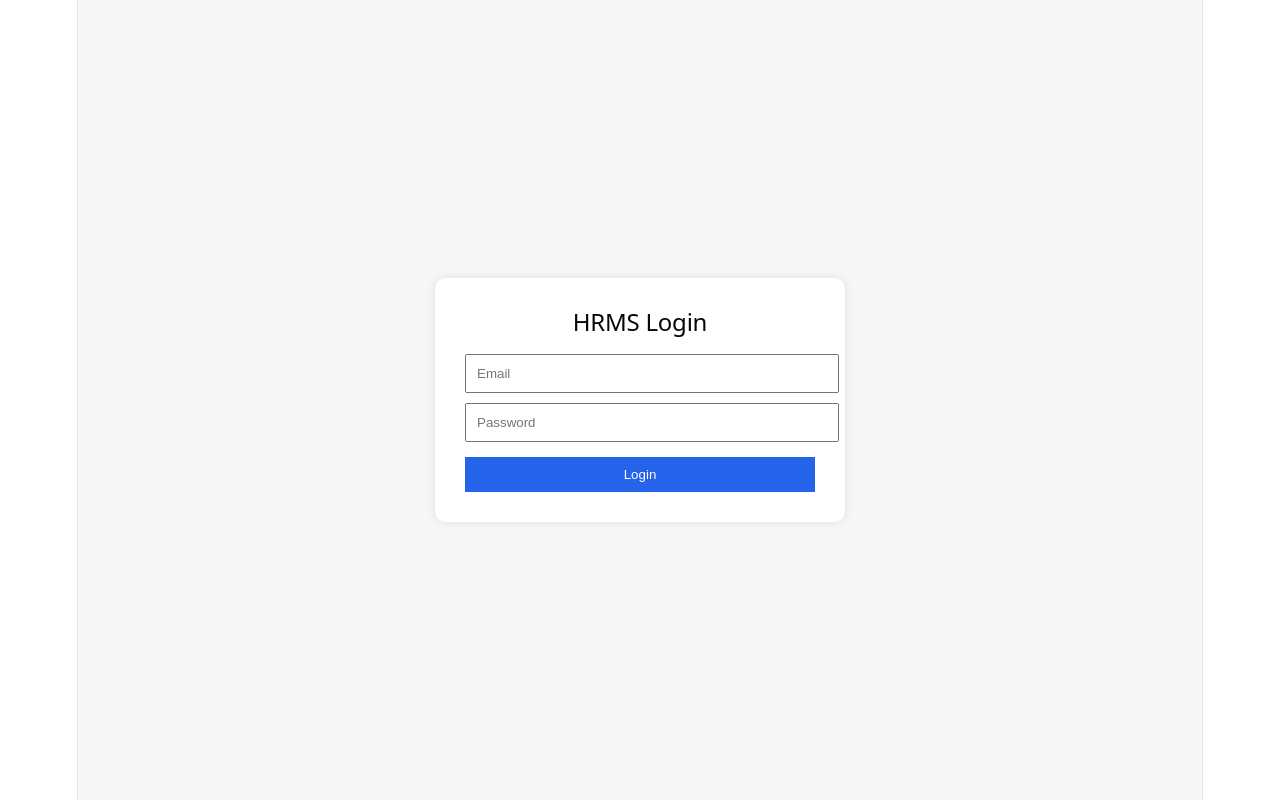
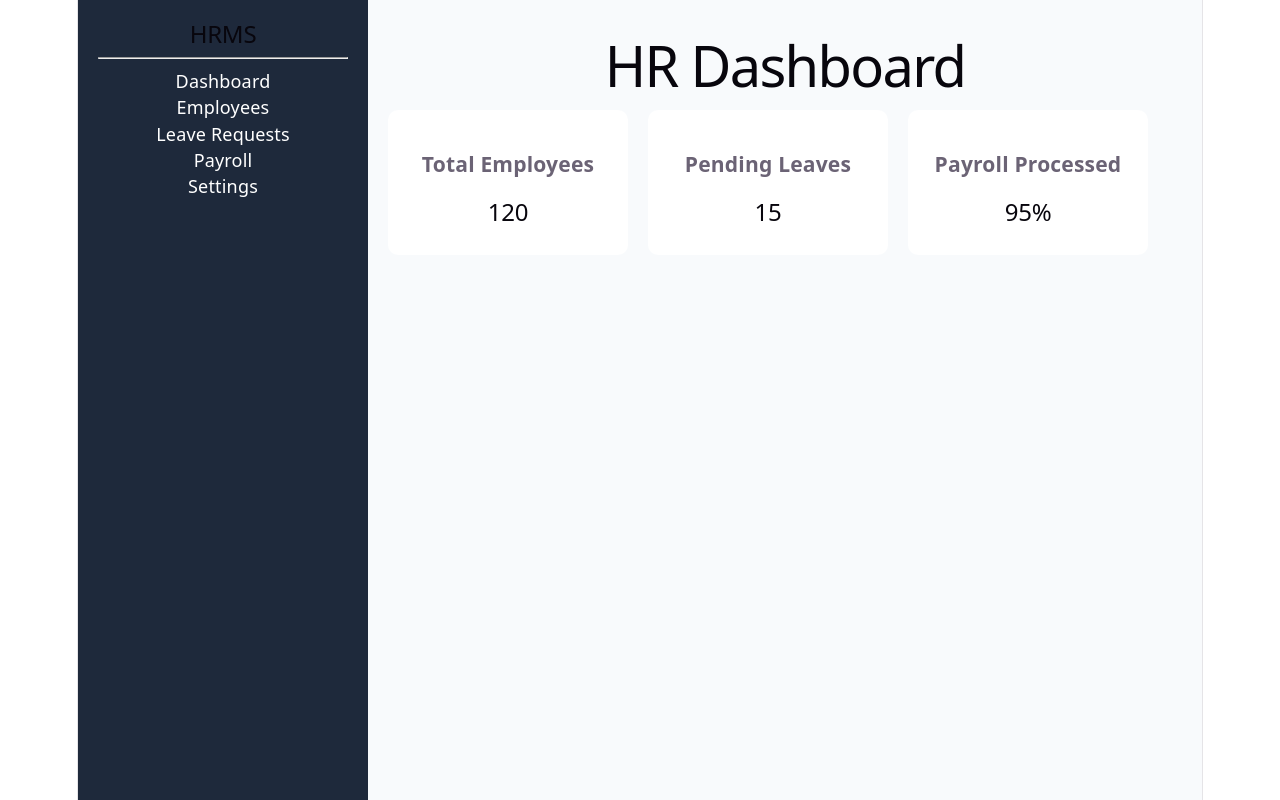
Before and after one commit to KumkumDadhich/infotact-hrms-dashboard, a React app: page / in a window 1280 px wide. Built offline with nearby package versions, Linux system fonts and the light colour scheme; the HTML template or start-up script is replaced by a standard one.

Commit message:
feat: creat HR dashboard layout(fixes #3)

```diff
--- a/src/App.jsx
+++ b/src/App.jsx
@@ -1,58 +1,78 @@
 function App() {
   return (
+    <div style={{ display: "flex", minHeight: "100vh" }}>
+
+      {/* Sidebar */}
       <div
         style={{
-        height: "100vh",
+          width: "250px",
+          background: "#1e293b",
+          color: "white",
+          padding: "20px",
+        }}
+      >
+        <h2>HRMS</h2>
+        <hr />
+        <p>Dashboard</p>
+        <p>Employees</p>
+        <p>Leave Requests</p>
+        <p>Payroll</p>
+        <p>Settings</p>
+      </div>
+
+      {/* Main Content */}
+      <div
+        style={{
+          flex: 1,
+          padding: "20px",
+          background: "#f8fafc",
+        }}
+      >
+        <h1>HR Dashboard</h1>
+
+        <div
+          style={{
             display: "flex",
-        justifyContent: "center",
-        alignItems: "center",
-        backgroundColor: "#f4f6f8",
+            gap: "20px",
+            marginTop: "20px",
           }}
         >
           <div
             style={{
               background: "white",
-          padding: "30px",
+              padding: "20px",
               borderRadius: "10px",
-          width: "350px",
-          boxShadow: "0 0 10px rgba(0,0,0,0.1)",
+              width: "200px",
             }}
           >
-        <h2>HRMS Login</h2>
+            <h3>Total Employees</h3>
+            <h2>120</h2>
+          </div>
 
-        <input
-          type="email"
-          placeholder="Email"
+          <div
             style={{
-            width: "100%",
-            padding: "10px",
-            marginTop: "10px",
-          }}
-        />
-
-        <input
-          type="password"
-          placeholder="Password"
-          style={{
-            width: "100%",
-            padding: "10px",
-            marginTop: "10px",
-          }}
-        />
-
-        <button
-          style={{
-            width: "100%",
-            padding: "10px",
-            marginTop: "15px",
-            backgroundColor: "#2563eb",
-            color: "white",
-            border: "none",
-            cursor: "pointer",
+              background: "white",
+              padding: "20px",
+              borderRadius: "10px",
+              width: "200px",
             }}
           >
-          Login
-        </button>
+            <h3>Pending Leaves</h3>
+            <h2>15</h2>
+          </div>
+
+          <div
+            style={{
+              background: "white",
+              padding: "20px",
+              borderRadius: "10px",
+              width: "200px",
+            }}
+          >
+            <h3>Payroll Processed</h3>
+            <h2>95%</h2>
+          </div>
+        </div>
       </div>
     </div>
   );
```
Lines whose indentation alone changed are shown as unchanged.
